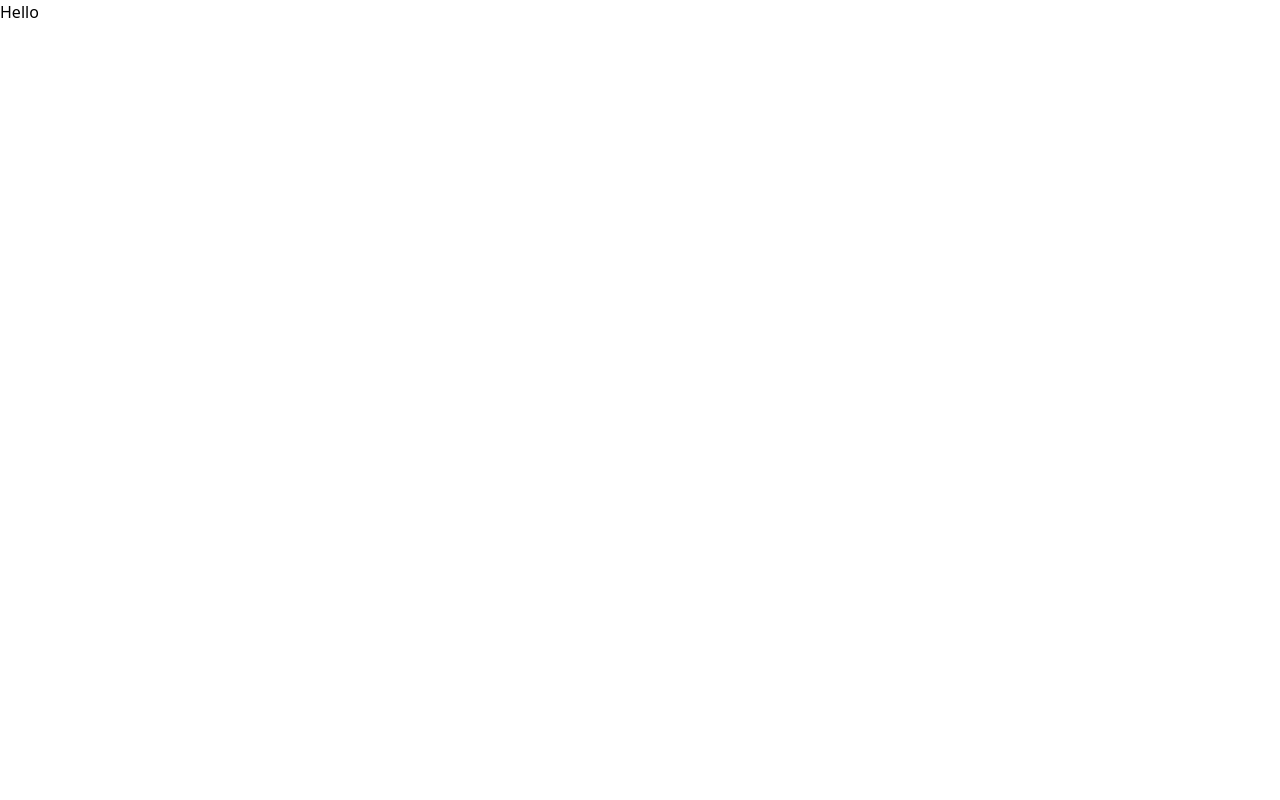
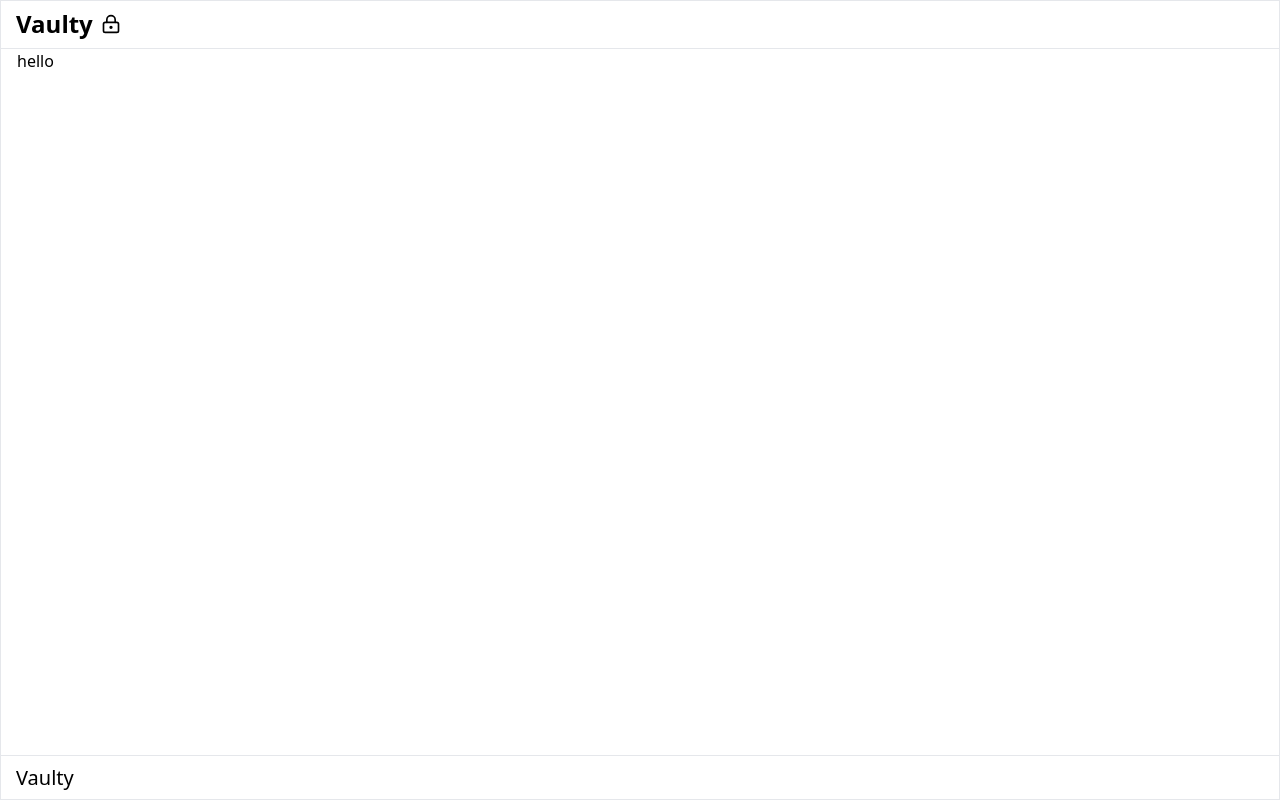
Before and after one commit to ArthurSalle/vaulty, a React (Vite) app: page / in a window 1280 px wide. Built offline with nearby package versions, Linux system fonts and the light colour scheme.

Commit message:
💄 create layout

```diff
--- a/src/App.tsx
+++ b/src/App.tsx
@@ -1,5 +1,11 @@
+import Layout from './components/layout/Layout'
+
 function App() {
-  return <div className=''>Hello</div>
+  return (
+    <Layout>
+      <main>hello</main>
+    </Layout>
+  )
 }
 
 export default App
--- /dev/null
+++ b/src/components/layout/Footer.tsx
@@ -0,0 +1,7 @@
+export default function Footer() {
+  return (
+    <div className='px-4 py-2 flex justify-between container gap-1 fixed bottom-0 left-0 right-0 bg-background m-auto border-t border-accent'>
+      <span className='text-xl'>Vaulty</span>
+    </div>
+  )
+}
--- /dev/null
+++ b/src/components/layout/Header.tsx
@@ -0,0 +1,12 @@
+import { LockKeyhole } from 'lucide-react'
+
+export default function Header() {
+  return (
+    <header className=' px-4 py-2 flex justify-between items-center container gap-1 fixed top-0 left-0 right-0 bg-background m-auto border-b border-accent'>
+      <div className='flex gap-2 items-center'>
+        <h2 className='text-2xl font-bold mr-auto'>Vaulty</h2>
+        <LockKeyhole size={20} />
+      </div>
+    </header>
+  )
+}
--- /dev/null
+++ b/src/components/layout/Layout.tsx
@@ -0,0 +1,13 @@
+import React from 'react'
+import Header from './Header'
+import Footer from './Footer'
+
+export default function Layout({ children }: { children: React.ReactNode }) {
+  return (
+    <div className='container py-12 px-4 mx-auto h-screen border border-accent'>
+      <Header />
+      {children}
+      <Footer />
+    </div>
+  )
+}
```
